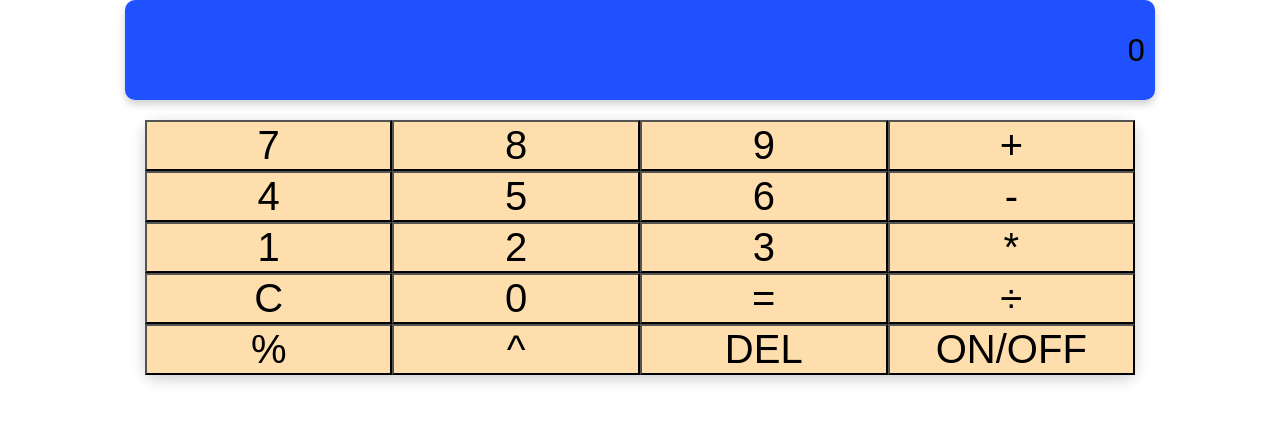
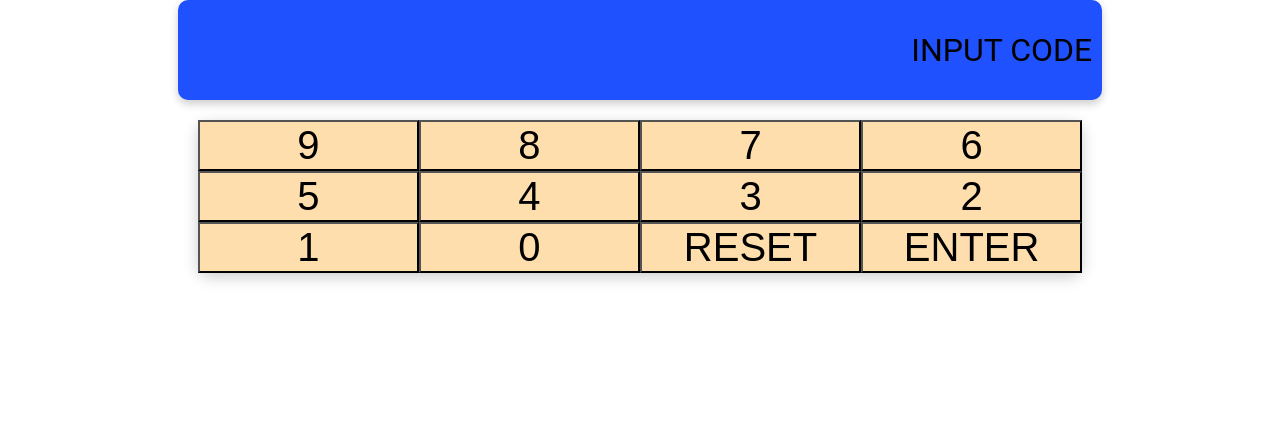
Before and after one commit to jpjpjp8/midtermexam, a React (Create React App) app: page / in a window 1280 px wide. Shown: the top 422 px of the page. Built offline with nearby package versions, Linux system fonts and the light colour scheme.

Commit message:
Update App.js

```diff
--- a/src/App.js
+++ b/src/App.js
@@ -27,16 +27,15 @@ function Display({display}) {
 
 function App() {
 
-  const[disp, setDisp] = useState(0);
+  const[disp, setDisp] = useState("INPUT CODE");
   const[num1, setNum1] = useState(null);
-  const[oper, setOper] = useState(null);
-  const[num2, setNum2] = useState(null);
+
 
   const numberClickHandler = (e) => {
     e.preventDefault();
 
     const value = e.target.innerHTML;
-    if(oper === null){
+
       if(num1 === null){
         setNum1(value);
         setDisp(value);
@@ -44,68 +43,35 @@ function App() {
         setNum1(num1+value);
         setDisp(num1+value);
       }
-    } else {
-      if(num2 === null){
-        setNum2(value);
-        setDisp(value);
-      } else {
-        setNum2(num2+value);
-        setDisp(num2+value);
-      }
-
-    console.log(num1 + " | " + oper + " | " + num2);
-    }
 
 
-  }
+    console.log(num1);
 
 
-  const operatorClickHandler = (e) => {
-    e.preventDefault();
-    const value = e.target.innerHTML;
-    setOper(value);
-    setDisp(value);
+}
 
-    console.log(num1 + " | " + oper + " | " + num2);
-  }
+
 
 
   const equalClickHandler = (e) => {
     e.preventDefault();
 
-    if (oper === "+") {
-      setDisp(parseInt(num1) + parseInt(num2));
+    if (num1 === "1234567890") {
+      setDisp("SUCCESS");
     }
-    else if (oper === "-") {
-      setDisp(parseInt(num1) - parseInt(num2));
+    else{
+      setDisp("INVALID");
     }
-    else if (oper === "*") {
-      setDisp(parseInt(num1) * parseInt(num2));
-    }
-    else if (oper === "") {
-      setDisp(parseInt(num1) / parseInt(num2));
-    }
-    else if (oper === "%") {
-      setDisp(parseInt(num1) % parseInt(num2));
-    }
-    else if (oper === "^") {
-      setDisp(parseInt(num1) ** parseInt(num2));
-    }
-
-    else {
-      setDisp("ERROR");
-    }
-
 
 
   }
 
   const clearClickHandler = (e) => {
     e.preventDefault();
-    setDisp(0);
+    setDisp('INPUT CODE');
     setNum1(null);
-    setNum2(null);
-    setOper(null);
+
+
   }
 
   return (
@@ -113,26 +79,22 @@ function App() {
 
       <Display display={disp}/>
   <div className={"ButtonContainer"}>
+    <Button label={9} onClick={numberClickHandler}/>
+    <Button label={8} onClick={numberClickHandler}/>
     <Button label={7} onClick={numberClickHandler}/>
-    <Button label={8} onClick={numberClickHandler}/>
-    <Button label={9} onClick={numberClickHandler}/>
-    <Button label={"+"} onClick={operatorClickHandler}/>
+
+    <Button label={6} onClick={numberClickHandler}/>
+    <Button label={5} onClick={numberClickHandler}/>
     <Button label={4} onClick={numberClickHandler}/>
-    <Button label={5} onClick={numberClickHandler}/>
-    <Button label={6} onClick={numberClickHandler}/>
-    <Button label={"-"} onClick={operatorClickHandler}/>
+
+    <Button label={3} onClick={numberClickHandler}/>
+    <Button label={2} onClick={numberClickHandler}/>
     <Button label={1} onClick={numberClickHandler}/>
-    <Button label={2} onClick={numberClickHandler}/>
-    <Button label={3} onClick={numberClickHandler}/>
-    <Button label={"*"} onClick={operatorClickHandler}/>
-    <Button label={"C"} onClick={clearClickHandler}/>
+
     <Button label={0} onClick={numberClickHandler}/>
-    <Button label={"="} onClick={equalClickHandler}/>
-    <Button label={"÷"} onClick={operatorClickHandler}/>
-    <Button label={"%"} onClick={operatorClickHandler}/>
-    <Button label={"^"} onClick={operatorClickHandler}/>
-    <Button label={"DEL"} onClick={operatorClickHandler}/>
-    <Button label={"ON/OFF"} onClick={operatorClickHandler}/>
+    <Button label={"RESET"} onClick={clearClickHandler}/>
+    <Button label={"ENTER"} onClick={equalClickHandler}/>
+
 
 
 
```
